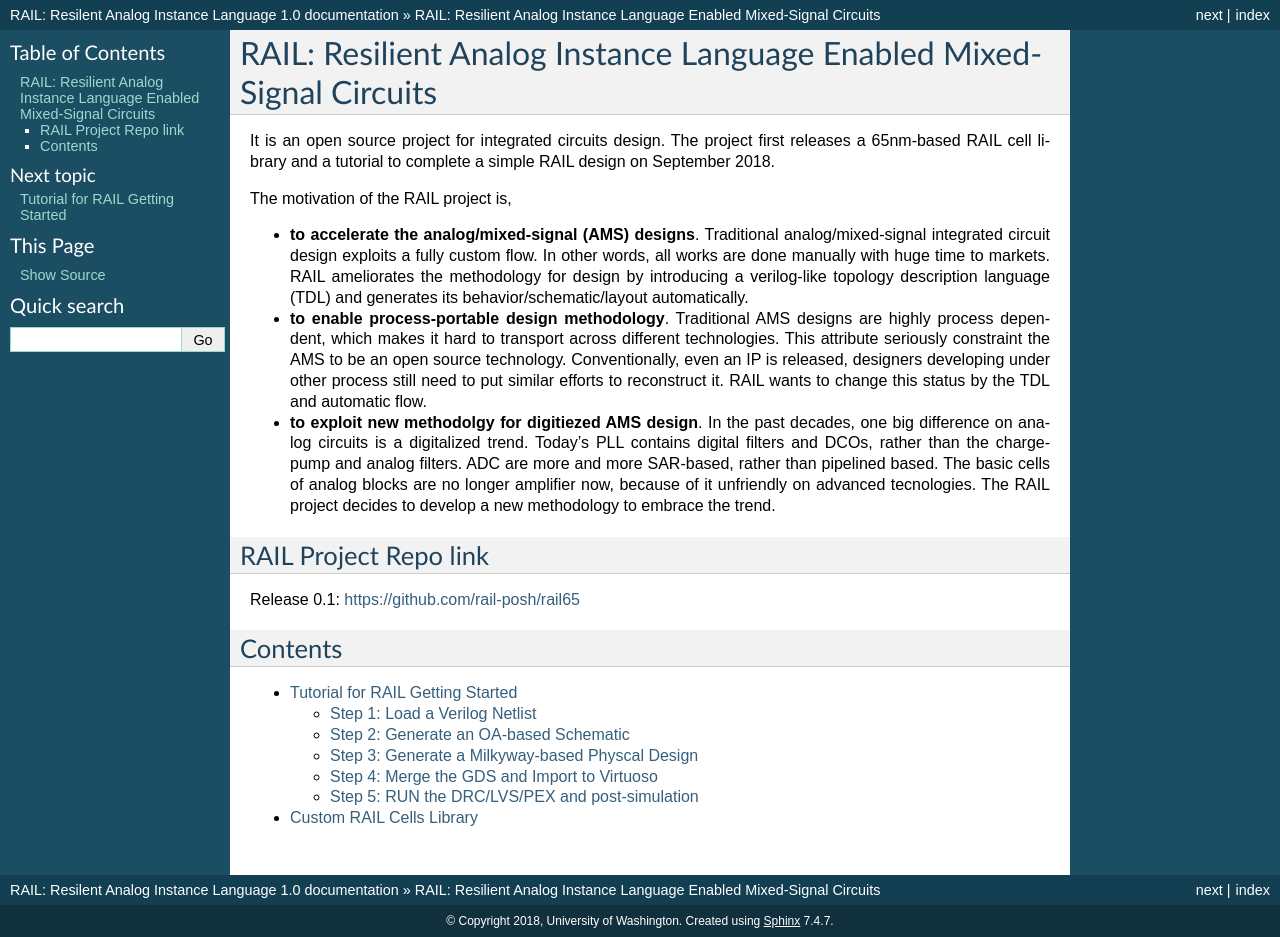
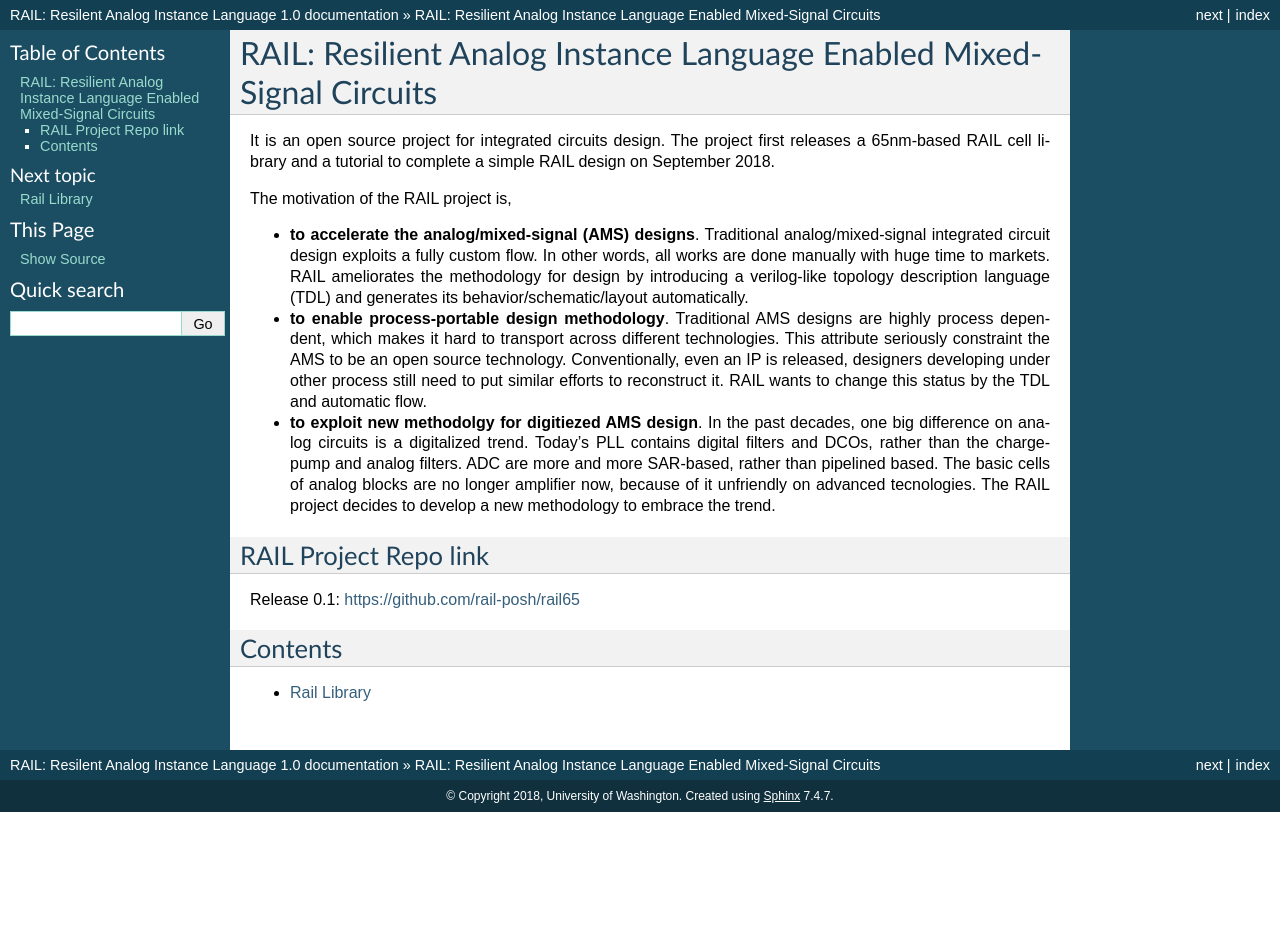
Before and after one commit to silicontalks/raildoc, a Sphinx documentation site: the page built from docs/index.rst, in a window 1280 px wide. Built offline with Sphinx 7.4.7, drawn with Linux system fonts in a browser that asks for light colours; after the commit the page ends 900 px from its top, so only the background shows below that; part of the change alters nothing that is shown.

```diff
--- a/docs/index.rst
+++ b/docs/index.rst
@@ -29,5 +29,4 @@ Contents
 .. toctree::
    :maxdepth: 2
 
-   railib/tutgst.rst
-   railib/analog.rst
+   railib
```
